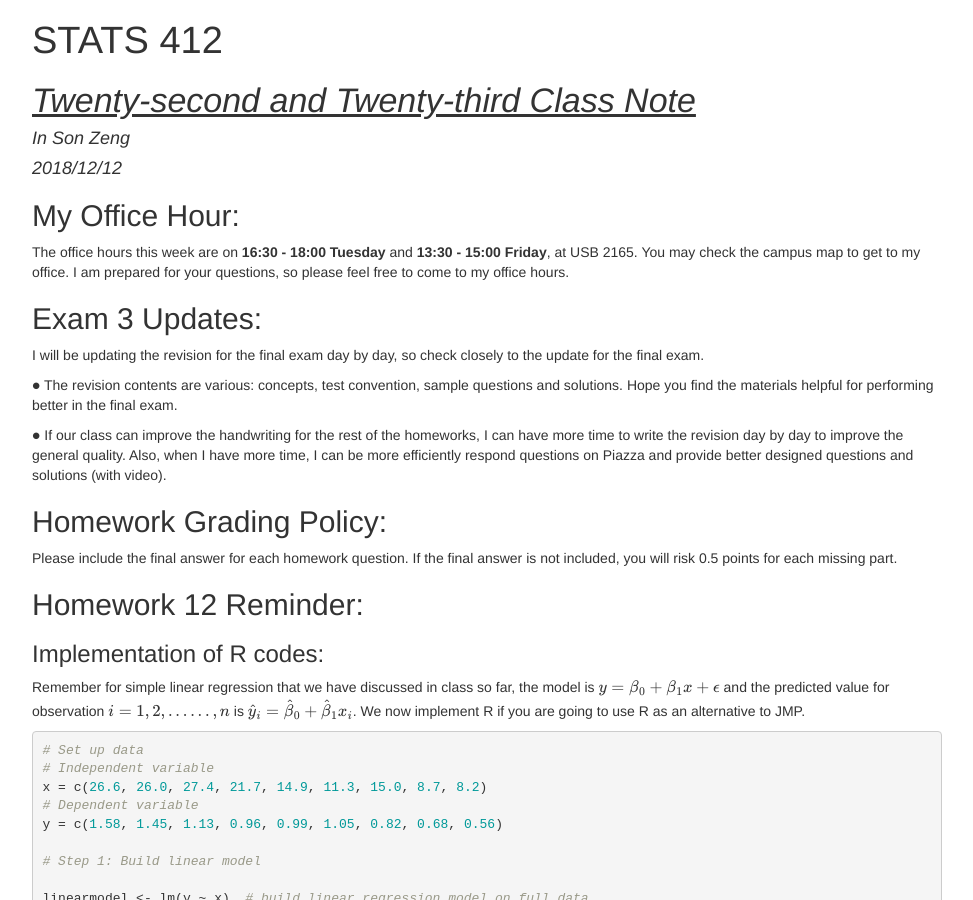
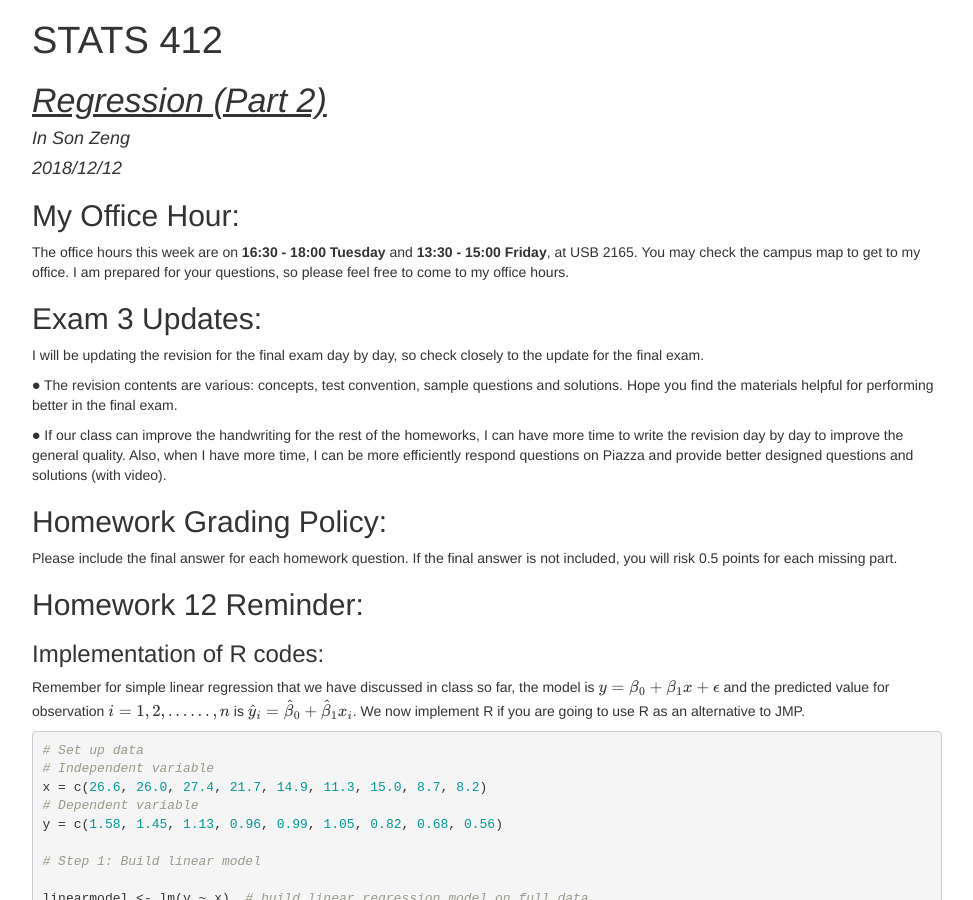
Before and after one commit to son520804/son520804.github.io, a Jekyll site: the page Teaching/Theoretical Statistics/Twenty-second_and_Twenty-third_Class_Note.html, which Jekyll copies as it is, in a window 1280 px wide and 900 px high. Shown: the whole window, without its empty margins (153-1126 px from the left). Built offline with Jekyll 4.4.1, drawn with Linux system fonts in a browser that asks for light colours; formulas are drawn with MathJax 3.

Commit message:
Update Twenty-second_and_Twenty-third_Class_Note.html

```diff
--- a/Teaching/Theoretical Statistics/Twenty-second_and_Twenty-third_Class_Note.html
+++ b/Teaching/Theoretical Statistics/Twenty-second_and_Twenty-third_Class_Note.html
@@ -120,7 +120,7 @@ $(document).ready(function () {
 
 <h1 class="title toc-ignore">STATS 412</h1>
 <h3 class="subtitle"><em><h1>
-<u>Twenty-second and Twenty-third Class Note</u>
+<u>Regression (Part 2)</u>
 </h1></em></h3>
 <h4 class="author"><em>In Son Zeng</em></h4>
 <h4 class="date"><em>2018/12/12</em></h4>
```
